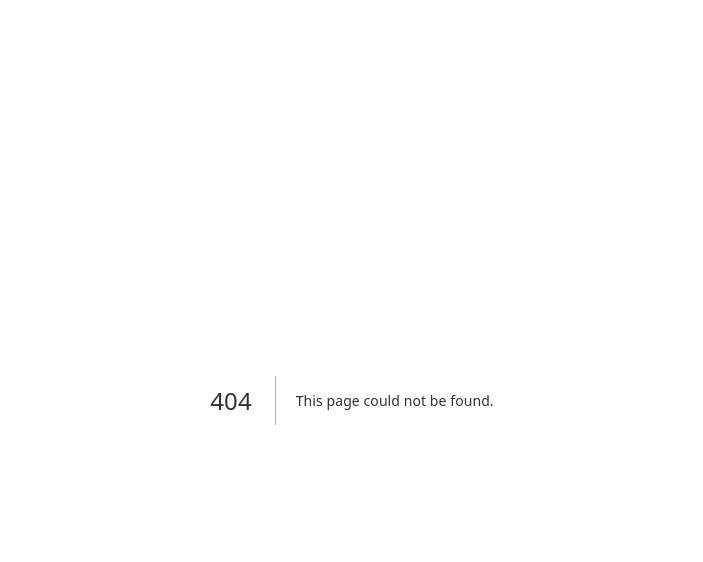
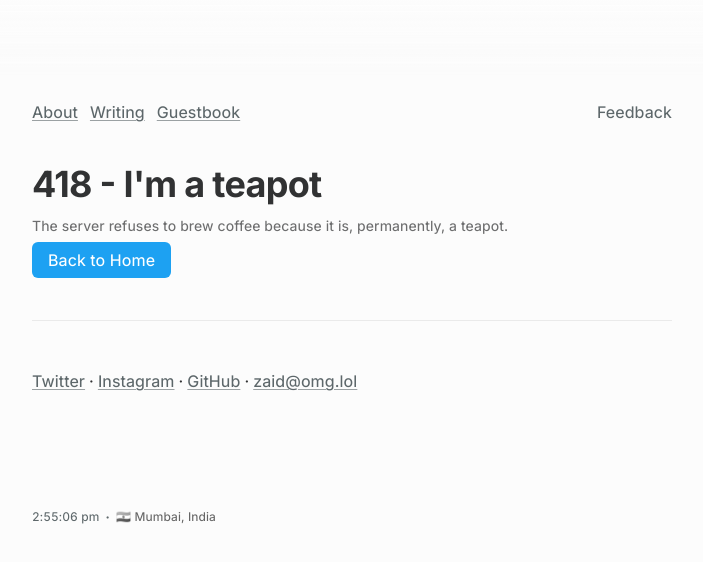
Before and after one commit to zaidmukaddam/zaid.omg.lol, a Next.js app: page /418 in a window 1280 px wide. Before the commit this address had no page. Shown: the top 562 px of the page, without its empty margins (288-991 px from the left). Built offline with nearby package versions, Linux system fonts and the light colour scheme.

Commit message:
feat: adding 404,418 and 500 error pages

```diff
--- /dev/null
+++ b/pages/404.tsx
@@ -0,0 +1,17 @@
+import Container from '@/layouts/Container';
+import Link from 'next/link';
+
+export default function Custom404() {
+    return (
+        <Container
+            title="404 | Zaid Mukaddam"
+            description="Page not found."
+            className="flex flex-col items-center justify-center"
+        >
+            <h1 className="mt-10 text-4xl tracking-[-0.02em] [font-variation-settings:'wght'_700] -sm:text-3xl -sm:leading-[1.1111]">404 - Page Not Found</h1>
+            <p className="mt-3 text-sm opacity-70 mb-3">The page you are looking for does not exist.</p>
+            {/* back to home button */}
+            <Link href="/" className="px-4 py-2 text-white bg-[#1da1f2] rounded-md hover:bg-[#1a91da]">Back to Home</Link>
+        </Container>
+    );
+}
--- /dev/null
+++ b/pages/418.tsx
@@ -0,0 +1,17 @@
+import Container from '@/layouts/Container';
+import Link from 'next/link';
+
+export default function Custom418(){
+    return (
+        <Container
+            title="418 | Zaid Mukaddam"
+            description="I'm a teapot."
+            className="flex flex-col items-center justify-center"
+        >
+            <h1 className="mt-10 text-4xl tracking-[-0.02em] [font-variation-settings:'wght'_700] -sm:text-3xl -sm:leading-[1.1111]">418 - I&apos;m a teapot</h1>
+            <p className="mt-3 text-sm opacity-70 mb-3">The server refuses to brew coffee because it is, permanently, a teapot.</p>
+            {/* back to home button */}
+            <Link href="/" className="px-4 py-2 text-white bg-[#1da1f2] rounded-md hover:bg-[#1a91da]">Back to Home</Link>
+        </Container>
+    );
+}
--- /dev/null
+++ b/pages/500.tsx
@@ -0,0 +1,17 @@
+import Container from '@/layouts/Container';
+import Link from 'next/link';
+
+export default function Custom500() {
+    return (
+        <Container
+            title="500 | Zaid Mukaddam"
+            description="Internal server error."
+            className="flex flex-col items-center justify-center"
+        >
+            <h1 className="mt-10 text-4xl tracking-[-0.02em] [font-variation-settings:'wght'_700] -sm:text-3xl -sm:leading-[1.1111]">500 - Internal Server Error</h1>
+            <p className="mt-3 text-sm opacity-70 mb-3">The server encountered an unexpected condition that prevented it from fulfilling the request.</p>
+            {/* back to home button */}
+            <Link href="/" className="px-4 py-2 text-white bg-[#1da1f2] rounded-md hover:bg-[#1a91da]">Back to Home</Link>
+        </Container>
+    );
+}
```
